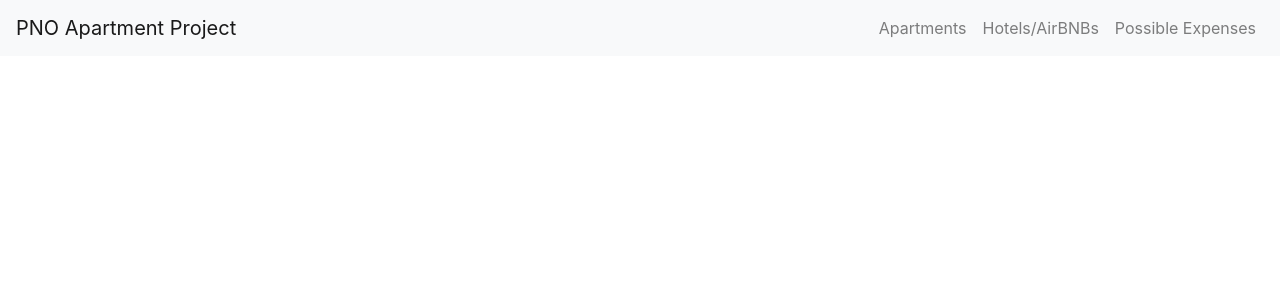
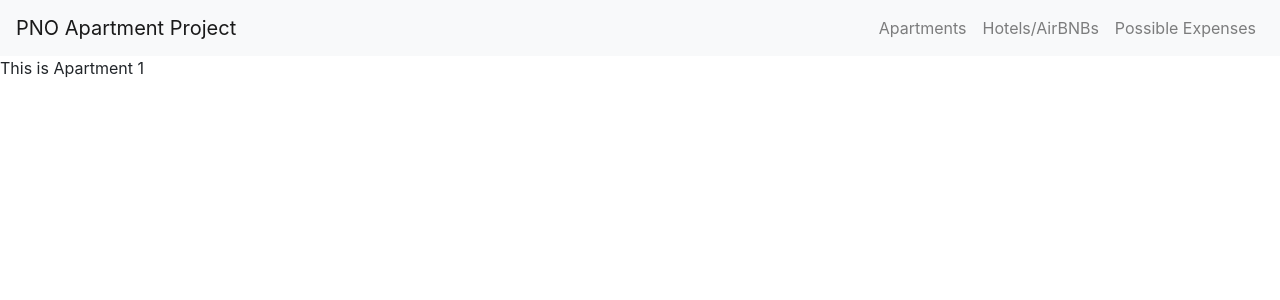
Before and after one commit to zibbycakes/PNO_apartment_finding, a React (Create React App) app in the folder pno_apt/: page /apartment/1 in a window 1280 px wide. Shown: the top 300 px of the page. Built offline with nearby package versions, Linux system fonts and the light colour scheme.

Commit message:
apartment is now dynamic and is properly routed

```diff
--- a/pno_apt/src/components/Apartment.js
+++ b/pno_apt/src/components/Apartment.js
@@ -0,0 +1,26 @@
+import React, {Component} from 'react';
+
+class Apartment extends Component
+{
+    constructor(props)
+    {
+        super();
+        this.id = props.match.params.number;
+        console.log(this.id);
+    }
+
+    componentDidMount()
+    {
+        console.log(this.id);
+    }
+
+    render()
+    {
+        return (
+            <div>
+                This is Apartment {this.id}
+            </div>
+        );
+    }
+};
+export default Apartment;
--- a/pno_apt/src/components/Main.js
+++ b/pno_apt/src/components/Main.js
@@ -2,12 +2,14 @@ import React, {Component} from 'react';
 import { Switch, Route } from 'react-router-dom'
 import Splash from './Splash'
 import Apartments from './Apartments'
+import Apartment from './Apartment'
 
 const Main = () => (
     <main>
         <Switch>
             <Route exact path="/" component={Splash} />
-            <Route path="/apartments" component={Apartments} />
+            <Route exact path="/apartments" component={Apartments} />
+            <Route path="/apartment/:number" component={Apartment} />
         </Switch>
     </main>
 )
```
